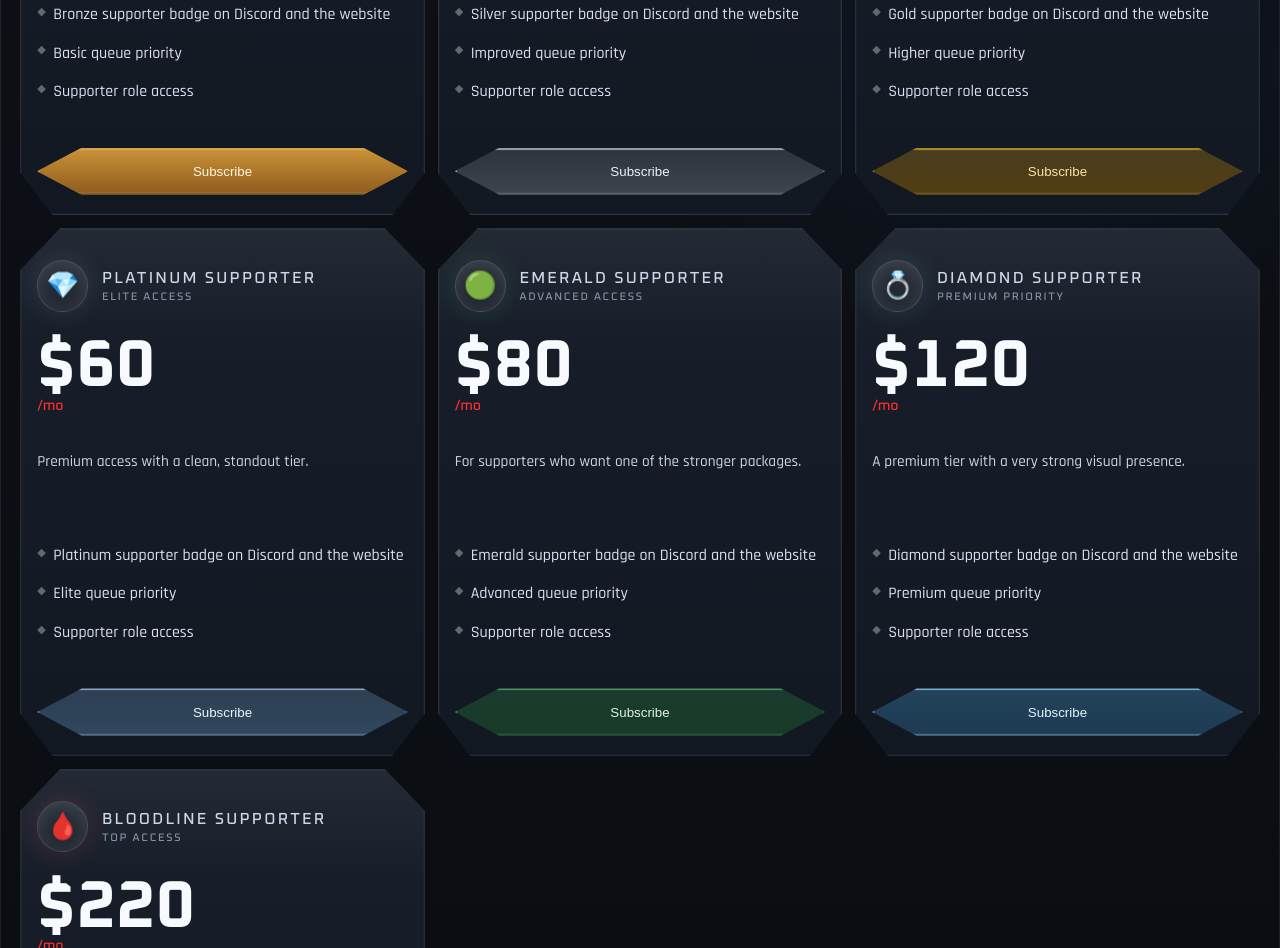
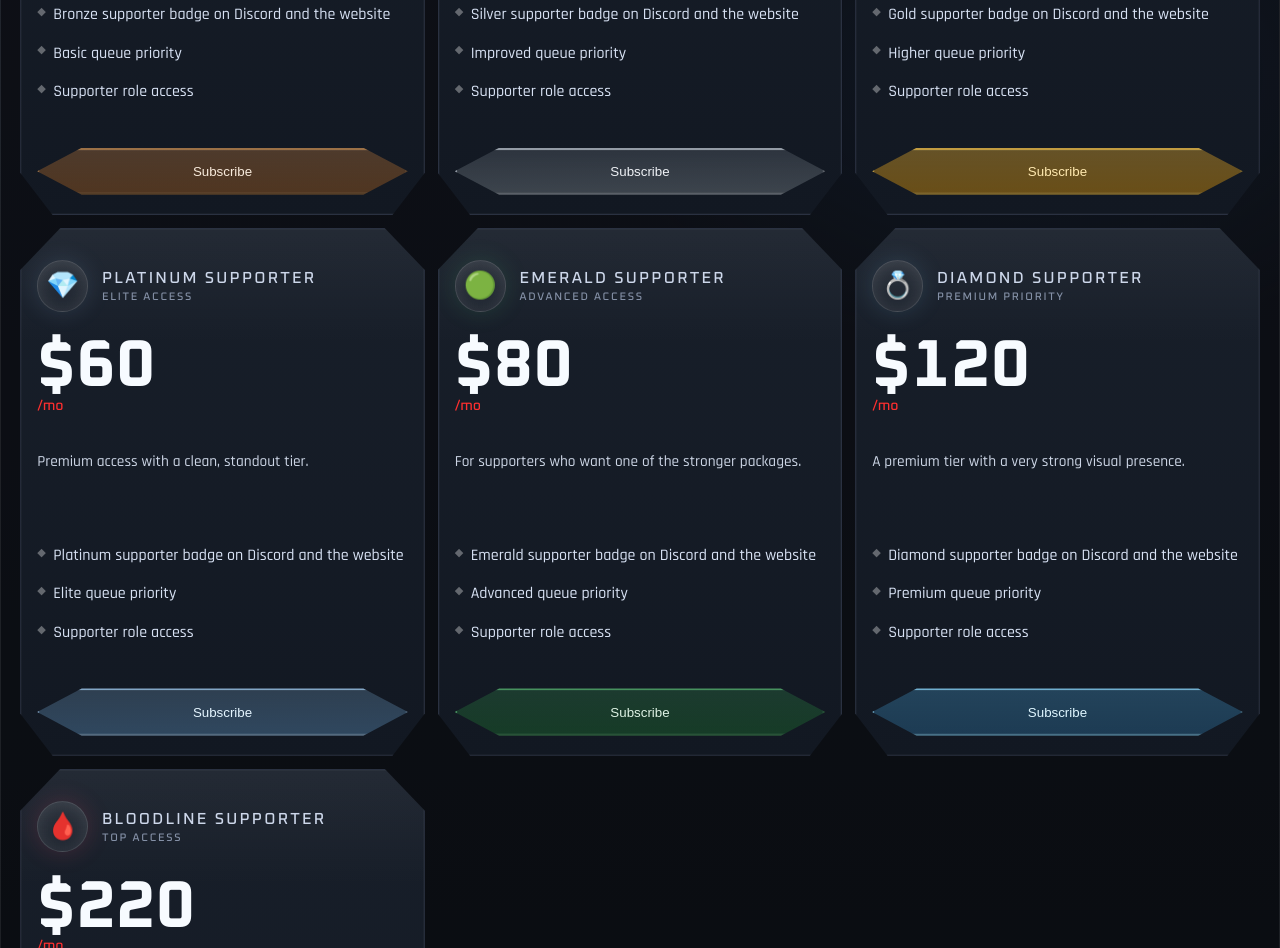
Before and after one commit to nicknubbz1/Bloodline-RP-Website, a plain HTML site: page store.html in a window 1280 px wide. Shown: the part 943-1891 px from the top of the page. Drawn offline with Linux system fonts and the light colour scheme; no server answers.

Commit message:
Rebalance bronze and gold subscribe button tones

```diff
--- a/docs/style.css
+++ b/docs/style.css
@@ -513,23 +513,22 @@ main.page-shell {
 }
 
 .store-subscribe-btn {
-  border-color: rgba(196, 141, 71, 0.94);
-  background: linear-gradient(180deg, rgba(199, 138, 52, 0.78), rgba(142, 94, 29, 0.94));
-  color: #fff3d9;
-  box-shadow: inset 0 0 0 1px rgba(255, 228, 170, 0.08);
+  border-color: rgba(120, 131, 146, 0.7);
+  background: linear-gradient(180deg, rgba(86, 95, 107, 0.42), rgba(57, 64, 74, 0.8));
+  color: #e9effa;
+  box-shadow: inset 0 0 0 1px rgba(233, 241, 255, 0.05);
+}
+
+.tier-bronze .store-subscribe-btn {
+  border-color: rgba(171, 125, 78, 0.84);
+  background: linear-gradient(180deg, rgba(137, 92, 53, 0.5), rgba(92, 60, 33, 0.84));
+  color: #f8ebdc;
+  box-shadow: inset 0 0 0 1px rgba(255, 223, 187, 0.06);
 }
 
 .tier-bronze .store-subscribe-btn:hover {
-  border-color: rgba(227, 173, 101, 1);
-  background: linear-gradient(180deg, rgba(220, 161, 71, 0.86), rgba(160, 106, 37, 0.98));
-}
-
-.tier-bronze .store-subscribe-btn,
-.tier-bronze .store-subscribe-btn:hover {
-  background-color: #9e6825 !important;
-  background-image: linear-gradient(180deg, #c99036, #8f5d1e) !important;
-  border-color: #d7a14f !important;
-  color: #fff5df !important;
+  border-color: rgba(191, 144, 95, 0.92);
+  background: linear-gradient(180deg, rgba(155, 105, 61, 0.58), rgba(105, 70, 40, 0.92));
 }
 
 .tier-silver .store-subscribe-btn {
@@ -545,15 +544,15 @@ main.page-shell {
 }
 
 .tier-gold .store-subscribe-btn {
-  border-color: rgba(204, 160, 46, 0.72);
-  background: linear-gradient(180deg, rgba(156, 117, 28, 0.4), rgba(104, 74, 12, 0.74));
-  color: #f7e5a8;
-  box-shadow: inset 0 0 0 1px rgba(255, 226, 144, 0.05);
+  border-color: rgba(213, 173, 74, 0.82);
+  background: linear-gradient(180deg, rgba(178, 135, 43, 0.52), rgba(122, 89, 22, 0.84));
+  color: #ffe9b0;
+  box-shadow: inset 0 0 0 1px rgba(255, 233, 162, 0.07);
 }
 
 .tier-gold .store-subscribe-btn:hover {
-  border-color: rgba(221, 181, 67, 0.86);
-  background: linear-gradient(180deg, rgba(174, 132, 35, 0.48), rgba(120, 88, 16, 0.82));
+  border-color: rgba(229, 191, 92, 0.96);
+  background: linear-gradient(180deg, rgba(194, 148, 52, 0.6), rgba(138, 101, 28, 0.92));
 }
 
 .tier-platinum .store-subscribe-btn {
--- a/style.css
+++ b/style.css
@@ -253,23 +253,22 @@ a { color: inherit; text-decoration: none; }
 }
 
 .store-subscribe-btn {
-  border-color: rgba(196, 141, 71, 0.94);
-  background: linear-gradient(180deg, rgba(199, 138, 52, 0.78), rgba(142, 94, 29, 0.94));
-  color: #fff3d9;
-  box-shadow: inset 0 0 0 1px rgba(255, 228, 170, 0.08);
+  border-color: rgba(120, 131, 146, 0.7);
+  background: linear-gradient(180deg, rgba(86, 95, 107, 0.42), rgba(57, 64, 74, 0.8));
+  color: #e9effa;
+  box-shadow: inset 0 0 0 1px rgba(233, 241, 255, 0.05);
+}
+
+.tier-bronze .store-subscribe-btn {
+  border-color: rgba(171, 125, 78, 0.84);
+  background: linear-gradient(180deg, rgba(137, 92, 53, 0.5), rgba(92, 60, 33, 0.84));
+  color: #f8ebdc;
+  box-shadow: inset 0 0 0 1px rgba(255, 223, 187, 0.06);
 }
 
 .tier-bronze .store-subscribe-btn:hover {
-  border-color: rgba(227, 173, 101, 1);
-  background: linear-gradient(180deg, rgba(220, 161, 71, 0.86), rgba(160, 106, 37, 0.98));
-}
-
-.tier-bronze .store-subscribe-btn,
-.tier-bronze .store-subscribe-btn:hover {
-  background-color: #9e6825 !important;
-  background-image: linear-gradient(180deg, #c99036, #8f5d1e) !important;
-  border-color: #d7a14f !important;
-  color: #fff5df !important;
+  border-color: rgba(191, 144, 95, 0.92);
+  background: linear-gradient(180deg, rgba(155, 105, 61, 0.58), rgba(105, 70, 40, 0.92));
 }
 
 .tier-silver .store-subscribe-btn {
@@ -285,15 +284,15 @@ a { color: inherit; text-decoration: none; }
 }
 
 .tier-gold .store-subscribe-btn {
-  border-color: rgba(204, 160, 46, 0.72);
-  background: linear-gradient(180deg, rgba(156, 117, 28, 0.4), rgba(104, 74, 12, 0.74));
-  color: #f7e5a8;
-  box-shadow: inset 0 0 0 1px rgba(255, 226, 144, 0.05);
+  border-color: rgba(213, 173, 74, 0.82);
+  background: linear-gradient(180deg, rgba(178, 135, 43, 0.52), rgba(122, 89, 22, 0.84));
+  color: #ffe9b0;
+  box-shadow: inset 0 0 0 1px rgba(255, 233, 162, 0.07);
 }
 
 .tier-gold .store-subscribe-btn:hover {
-  border-color: rgba(221, 181, 67, 0.86);
-  background: linear-gradient(180deg, rgba(174, 132, 35, 0.48), rgba(120, 88, 16, 0.82));
+  border-color: rgba(229, 191, 92, 0.96);
+  background: linear-gradient(180deg, rgba(194, 148, 52, 0.6), rgba(138, 101, 28, 0.92));
 }
 
 .tier-platinum .store-subscribe-btn {
```
